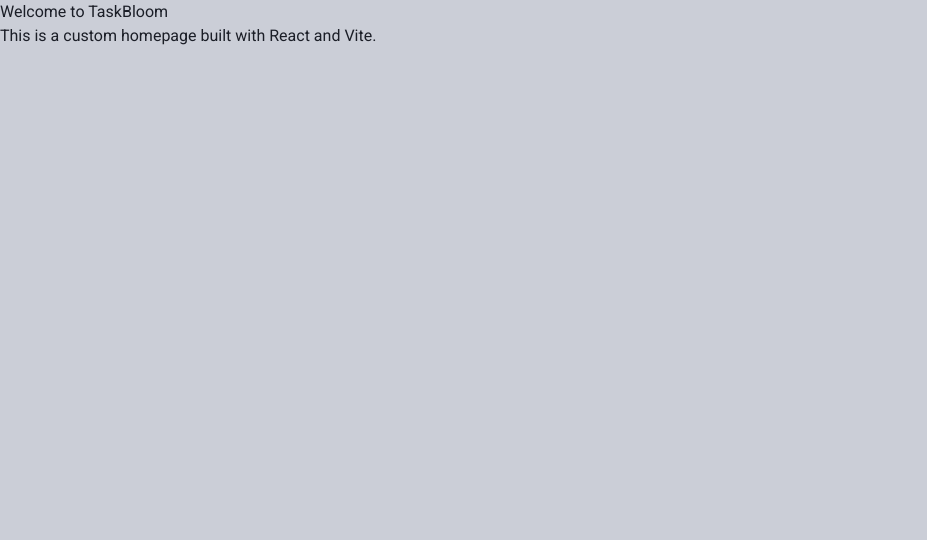
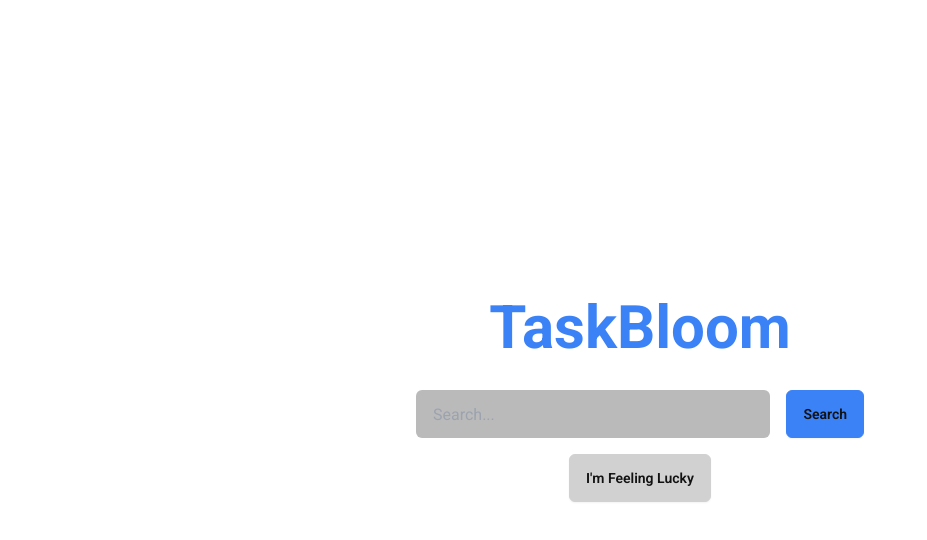
Before and after one commit to masihgh/task-bloom-chorome-extention, a React (Vite) app: page / in a window 1280 px wide. Shown: the top 540 px of the page, without its empty margins (0-927 px from the left). Built offline with nearby package versions, Linux system fonts and the light colour scheme.

Commit message:
fix a sample page for new tab :|

```diff
--- a/public/locales/en.json
+++ b/public/locales/en.json
@@ -1,4 +1,9 @@
 {
+    "title": "TaskBloom",
+    "enterSearch": "Please enter a search query.",
+    "placeholder": "Search...",
+    "search": "Search",
+    "feelingLucky": "I'm Feeling Lucky",
     "welcome": "Welcome to TaskBloom",
     "selectLanguage": "Select Language",
     "selectTheme": "Select Theme",
--- a/public/locales/fa.json
+++ b/public/locales/fa.json
@@ -1,4 +1,9 @@
 {
+  "title": "تسک بلوم",
+  "enterSearch": "میخوای یه چیزی وارد کنی؟",
+  "placeholder": "چی میخوای؟!",
+  "search": "پیدا کن",
+  "feelingLucky": "آرزوی حق بر شما",
   "welcome": "به TaskBloom خوش آمدید",
   "selectLanguage": "انتخاب زبان",
   "selectTheme": "انتخاب تم",
--- a/src/components/HomePage.jsx
+++ b/src/components/HomePage.jsx
@@ -1,10 +1,49 @@
-import React from 'react';
+import React, { useState } from 'react';
 
 const HomePage = ({ translations }) => {
+  const [query, setQuery] = useState('');
+
+  const handleSearch = () => {
+    if (query.trim()) {
+      window.location.href = `https://www.google.com/search?q=${encodeURIComponent(query)}`;
+    } else {
+      alert(translations.enterSearch || 'Please enter a search query.');
+    }
+  };
+
   return (
-    <div className="homepage">
-      <h1>{translations.welcome || 'Welcome to Your New Tab!'}</h1>
-      <p>{translations.description || 'This is a custom homepage built with React and Vite.'}</p>
+    <div className="min-h-screen bg-base-100 flex flex-col items-center justify-center">
+      {/* Logo */}
+      <h1 className="text-6xl font-bold mb-8 text-primary">
+        {translations.title || 'Better Search'}
+      </h1>
+
+      {/* Search Box */}
+      <div className="flex items-center w-full max-w-md gap-4">
+        <input
+          type="text"
+          value={query}
+          onChange={(e) => setQuery(e.target.value)}
+          className="input bg-base-300 w-full "
+          placeholder={translations.placeholder || 'Search...'}
+        />
+        <button
+          onClick={handleSearch}
+          className="btn btn-primary "
+        >
+          {translations.search || 'Search'}
+        </button>
+      </div>
+
+      {/* Optional Buttons */}
+      <div className="mt-4 space-x-4">
+        <button
+          onClick={handleSearch}
+          className="btn btn-secondary"
+        >
+          {translations.feelingLucky || "I'm Feeling Lucky"}
+        </button>
+      </div>
     </div>
   );
 };
--- a/tailwind.config.js
+++ b/tailwind.config.js
@@ -14,12 +14,11 @@ module.exports = {
   },
   daisyui: {
     themes: [{
-      light: {
-        "neutral": "#3d4451",
-        "base-content": "#1b1e27",
-        "base-100": "#cbced7",
-        "base-200": "#ecebf0",
-        "base-300": "#ecebf0",
+      light:{
+        "base-content":"#121212",
+        "base-100": "#ffffff",
+        "base-200": "#d1d1d1",
+        "base-300": "#bababa",
         "success": "#b7d93d",
         "error": "#c90010",
         "info": "#0055fe",
@@ -33,12 +32,11 @@ module.exports = {
         "--tab-border": "1px",
         "--tab-radius": "0.5rem"
       },
-      dark: {
-        "neutral": "#e2e1e7",
-        "base-content": "#cbced7",
-        "base-100": "#1b1e27",
-        "base-200": "#2f313e",
-        "base-300": "#3f4253",
+      dark:{
+        "base-content":"#d1d1d1",
+        "base-100": "#272727",
+        "base-200": "#232323",
+        "base-300": "#121212",
         "success": "#b7d93d",
         "error": "#c90010",
         "info": "#0055fe",
```
Lines whose indentation alone changed are shown as unchanged.
